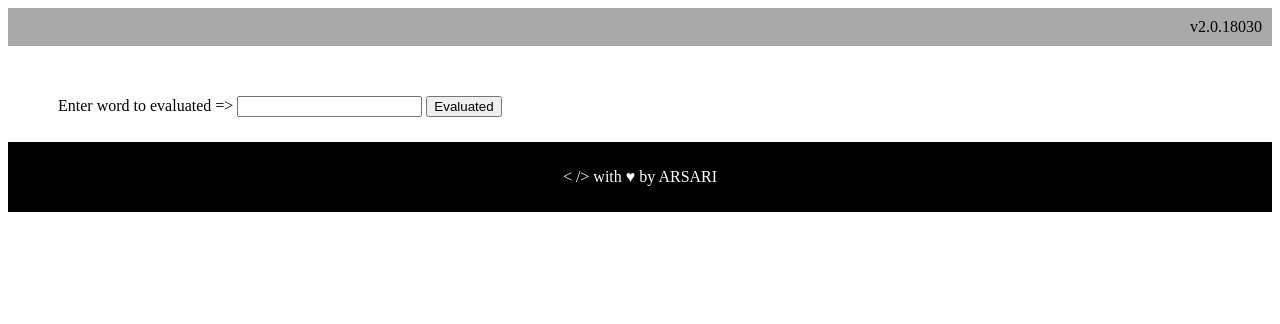
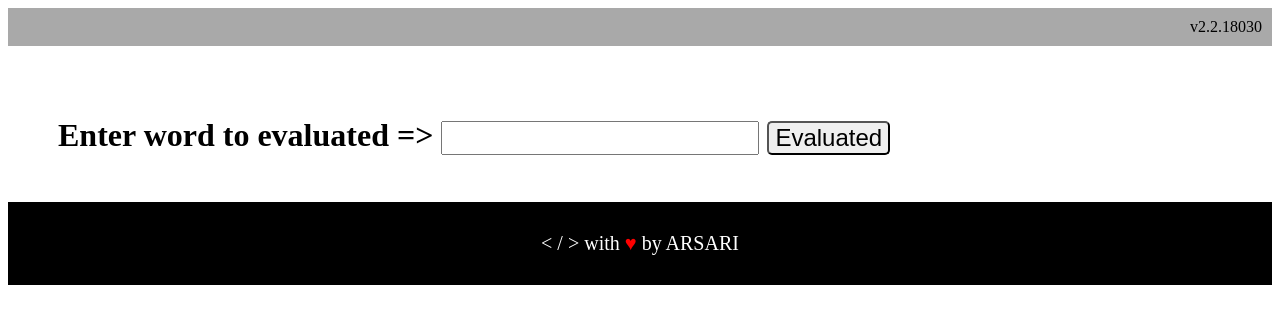
Before and after one commit to arsari/Word-Permutation, a website: page index.html in a window 1280 px wide. Drawn offline with Linux system fonts and the light colour scheme.

Commit message:
Style modifications

```diff
--- a/index.html
+++ b/index.html
@@ -12,18 +12,20 @@
 <body>
     <main id="app">
         <header>
-            <nav class="nav-bar">v2.0.18030</nav>
+            <nav class="nav-bar">v2.2.18030</nav>
             <div class="input-area">
-                <label for="word">Enter word to evaluated => </label>
-                <input type="text" name="word" id="word" />
-                <button type="submit" onclick="eval()">Evaluated</button>
+                <h1>
+                    <label for="word">Enter word to evaluated => </label>
+                    <input type="text" name="word" id="word" />
+                    <button type="submit" onclick="eval()">Evaluated</button>
+                </h1>
             </div>
         </header>
         <section id="result" class="result-area">
         </section>
         <footer class="base">
             <p>
-                < /> with &hearts; by ARSARI
+                < / > with <span>&hearts;</span> by ARSARI
             </p>
         </footer>
     </main>
@@ -41,9 +43,10 @@
                 let res = permutation(str);
 
                 return document.getElementById('result').innerHTML =
-                    `<p>Word ${str.toUpperCase()} has a total of ${res.len} characters.</p><p>Repetitions ${JSON.stringify(res.rep)}</p><p>There are ${res.perm} permutations of the word ${str.toUpperCase()}.</p>`
+                    `<p>Word <span>${str.toUpperCase()}</span> has a total of <span>${res.len}</span> characters.</p><p>Repetitions <span>${JSON.stringify(res.rep)}</span></p><p>There are <span>${res.perm}</span> permutations of the word <span>${str.toUpperCase()}</span>.</p>`
             }
         }
+
     </script>
 </body>
 
--- a/master.css
+++ b/master.css
@@ -8,9 +8,27 @@
     padding: 50px 0 25px 50px;
 }
 
+input, button {
+    font-size: .75em;
+}
+
+button {
+    border-radius: 5px;
+    -webkit-border-radius: 5px;
+    -moz-border-radius: 5px;
+    -ms-border-radius: 5px;
+    -o-border-radius: 5px;
+    cursor: pointer;
+}
+
 .result-area {
     font-size: 2em;
     text-align: center;
+    font-weight: 600;
+}
+
+span {
+    color: blue;
 }
 
 .base {
@@ -18,4 +36,9 @@
     color: white;
     padding: 10px 0;
     text-align: center;
+    font-size: 1.25em;
 }
+
+.base span {
+    color: red;
+}
```
